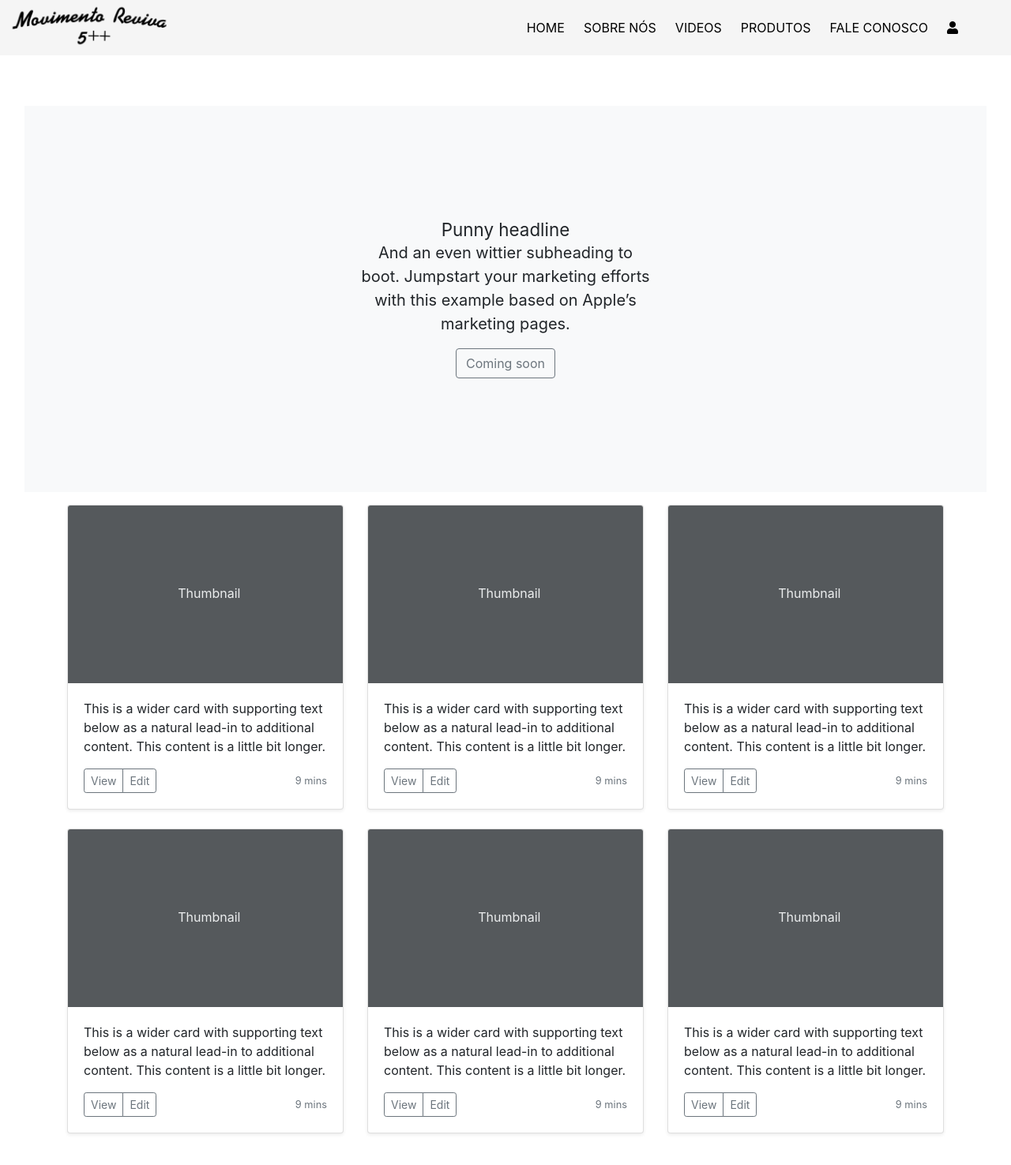
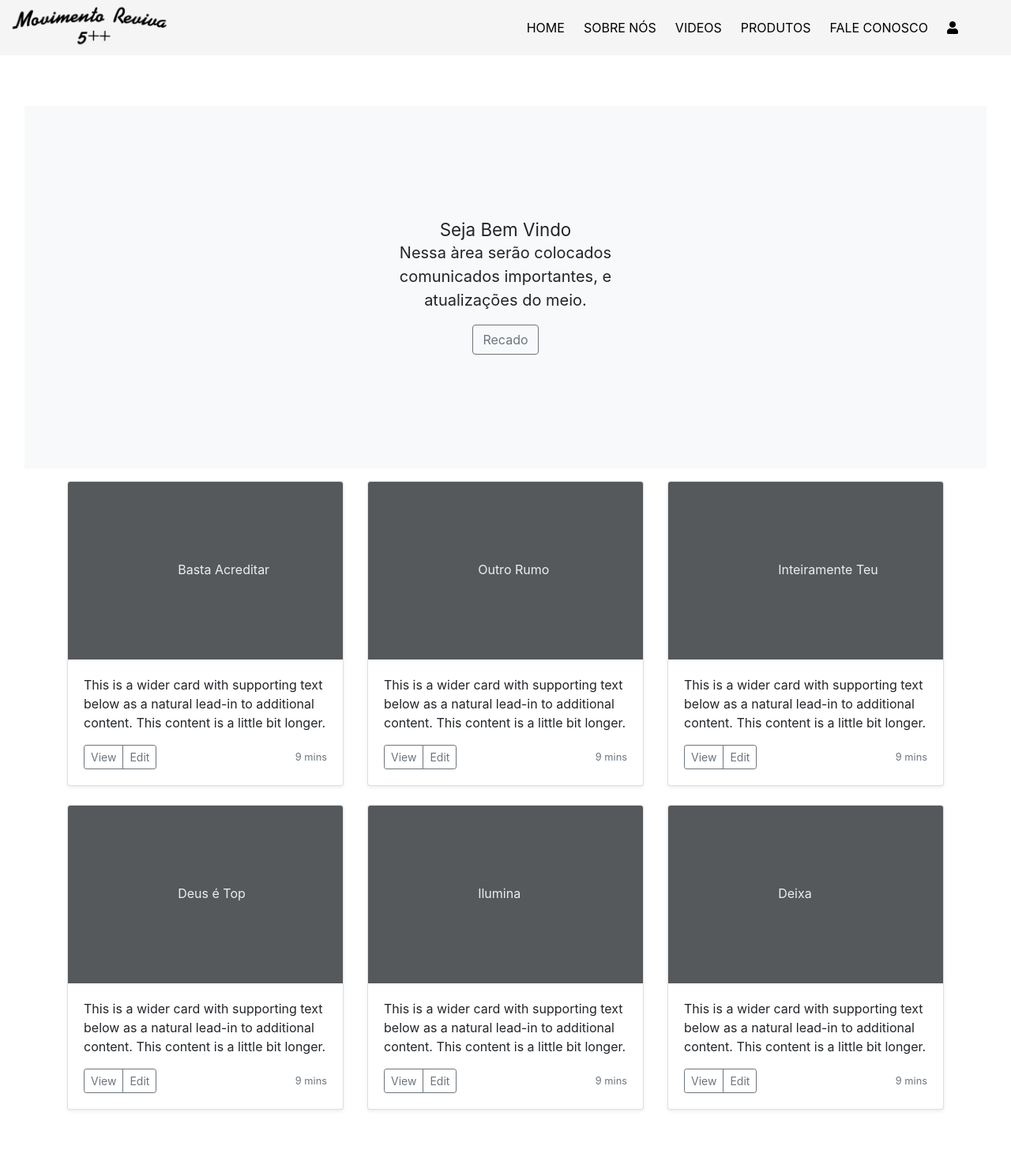
Before and after one commit to BrunoViniciusDiasBrito/movimento-rvv-php, a PHP site: page / in a window 1280 px wide. Shown: the top 1475 px of the page at 79% size. After the commit the page ends 1406 px from the top, so only its background shows below. Run offline with PHP 8.4, Linux system fonts and the light colour scheme.

Commit message:
index update 0.0.3

```diff
--- a/index.php
+++ b/index.php
@@ -1,13 +1,42 @@
 <?php include './components/header.php' ?>
+
+        <?php
+        $thumb = array(
+            array(
+                "title"=>"Basta Acreditar",
+                "link"=>"https://www.youtube.com/movimentoreviva"
+            ),
+            array(
+                "title"=>"Outro Rumo",
+                "link"=>"https://www.youtube.com/movimentoreviva"
+            ),
+            array(
+                "title"=>"Inteiramente Teu",
+                "link"=>"https://www.youtube.com/movimentoreviva"
+            ),
+            array(
+                "title"=>"Deus é Top",
+                "link"=>"https://www.youtube.com/movimentoreviva"
+            ),
+            array(
+                "title"=>"Ilumina",
+                "link"=>"https://www.youtube.com/movimentoreviva"
+            ),
+            array(
+                "title"=>"Deixa",
+                "link"=>"https://www.youtube.com/movimentoreviva"
+            )
+        )
+        ?>
 
         <main class="main-wrap">
             <div class="album py-5">
                 <div class="container-fluid">
                 <div class="position-relative overflow-hidden p-3 p-md-5 m-md-3 text-center bg-light">
                         <div class="col-md-5 p-lg-5 mx-auto my-5">
-                        <h1 class="display-4 font-weight-normal">Punny headline</h1>
-                        <p class="lead font-weight-normal">And an even wittier subheading to boot. Jumpstart your marketing efforts with this example based on Apple’s marketing pages.</p>
-                        <a class="btn btn-outline-secondary" href="#">Coming soon</a>
+                            <h1 class="display-4 font-weight-normal">Seja Bem Vindo</h1>
+                            <p class="lead font-weight-normal">Nessa àrea serão colocados comunicados importantes, e atualizações do meio.</p>
+                            <a class="btn btn-outline-secondary" href="#">Recado</a>
                         </div>
                         <div class="product-device shadow-sm d-none d-md-block"></div>
                         <div class="product-device product-device-2 shadow-sm d-none d-md-block"></div>
@@ -15,9 +44,11 @@
                 </div>
                     <div class="container">
                     <div class="row">
+                        <?php foreach($thumb as $thumbnail){?>
+                            <?php if(isset($thumbnail)){?>
                                 <div class="col-md-4">
                                     <div class="card mb-4 shadow-sm">
-                        <svg class="bd-placeholder-img card-img-top" width="100%" height="225" xmlns="http://www.w3.org/2000/svg" preserveAspectRatio="xMidYMid slice" focusable="false" role="img" aria-label="Placeholder: Thumbnail"><title>Placeholder</title><rect width="100%" height="100%" fill="#55595c"/><text x="40%" y="50%" fill="#eceeef" dy=".3em">Thumbnail</text></svg>
+                                        <svg class="bd-placeholder-img card-img-top" width="100%" height="225" xmlns="http://www.w3.org/2000/svg" preserveAspectRatio="xMidYMid slice" focusable="false" role="img" aria-label="Placeholder: Thumbnail"><title>Placeholder</title><rect width="100%" height="100%" fill="#55595c"/><text x="40%" y="50%" fill="#eceeef" dy=".3em"><?php echo $thumbnail['title']?></text></svg>
                                         <div class="card-body">
                                             <p class="card-text">This is a wider card with supporting text below as a natural lead-in to additional content. This content is a little bit longer.</p>
                                             <div class="d-flex justify-content-between align-items-center">
@@ -30,82 +61,9 @@
                                         </div>
                                     </div>
                                 </div>
-                    <div class="col-md-4">
-                    <div class="card mb-4 shadow-sm">
-                        <svg class="bd-placeholder-img card-img-top" width="100%" height="225" xmlns="http://www.w3.org/2000/svg" preserveAspectRatio="xMidYMid slice" focusable="false" role="img" aria-label="Placeholder: Thumbnail"><title>Placeholder</title><rect width="100%" height="100%" fill="#55595c"/><text x="40%" y="50%" fill="#eceeef" dy=".3em">Thumbnail</text></svg>
-                        <div class="card-body">
-                        <p class="card-text">This is a wider card with supporting text below as a natural lead-in to additional content. This content is a little bit longer.</p>
-                        <div class="d-flex justify-content-between align-items-center">
-                            <div class="btn-group">
-                            <button type="button" class="btn btn-sm btn-outline-secondary">View</button>
-                            <button type="button" class="btn btn-sm btn-outline-secondary">Edit</button>
-                            </div>
-                            <small class="text-muted">9 mins</small>
-                        </div>
-                        </div>
-                    </div>
-                    </div>
-                    <div class="col-md-4">
-                    <div class="card mb-4 shadow-sm">
-                        <svg class="bd-placeholder-img card-img-top" width="100%" height="225" xmlns="http://www.w3.org/2000/svg" preserveAspectRatio="xMidYMid slice" focusable="false" role="img" aria-label="Placeholder: Thumbnail"><title>Placeholder</title><rect width="100%" height="100%" fill="#55595c"/><text x="40%" y="50%" fill="#eceeef" dy=".3em">Thumbnail</text></svg>
-                        <div class="card-body">
-                        <p class="card-text">This is a wider card with supporting text below as a natural lead-in to additional content. This content is a little bit longer.</p>
-                        <div class="d-flex justify-content-between align-items-center">
-                            <div class="btn-group">
-                            <button type="button" class="btn btn-sm btn-outline-secondary">View</button>
-                            <button type="button" class="btn btn-sm btn-outline-secondary">Edit</button>
-                            </div>
-                            <small class="text-muted">9 mins</small>
-                        </div>
-                        </div>
-                    </div>
-                    </div>
+                            <?php }?>
+                        <?php }?>
 
-                    <div class="col-md-4">
-                    <div class="card mb-4 shadow-sm">
-                        <svg class="bd-placeholder-img card-img-top" width="100%" height="225" xmlns="http://www.w3.org/2000/svg" preserveAspectRatio="xMidYMid slice" focusable="false" role="img" aria-label="Placeholder: Thumbnail"><title>Placeholder</title><rect width="100%" height="100%" fill="#55595c"/><text x="40%" y="50%" fill="#eceeef" dy=".3em">Thumbnail</text></svg>
-                        <div class="card-body">
-                        <p class="card-text">This is a wider card with supporting text below as a natural lead-in to additional content. This content is a little bit longer.</p>
-                        <div class="d-flex justify-content-between align-items-center">
-                            <div class="btn-group">
-                            <button type="button" class="btn btn-sm btn-outline-secondary">View</button>
-                            <button type="button" class="btn btn-sm btn-outline-secondary">Edit</button>
-                            </div>
-                            <small class="text-muted">9 mins</small>
-                        </div>
-                        </div>
-                    </div>
-                    </div>
-                    <div class="col-md-4">
-                    <div class="card mb-4 shadow-sm">
-                        <svg class="bd-placeholder-img card-img-top" width="100%" height="225" xmlns="http://www.w3.org/2000/svg" preserveAspectRatio="xMidYMid slice" focusable="false" role="img" aria-label="Placeholder: Thumbnail"><title>Placeholder</title><rect width="100%" height="100%" fill="#55595c"/><text x="40%" y="50%" fill="#eceeef" dy=".3em">Thumbnail</text></svg>
-                        <div class="card-body">
-                        <p class="card-text">This is a wider card with supporting text below as a natural lead-in to additional content. This content is a little bit longer.</p>
-                        <div class="d-flex justify-content-between align-items-center">
-                            <div class="btn-group">
-                            <button type="button" class="btn btn-sm btn-outline-secondary">View</button>
-                            <button type="button" class="btn btn-sm btn-outline-secondary">Edit</button>
-                            </div>
-                            <small class="text-muted">9 mins</small>
-                        </div>
-                        </div>
-                    </div>
-                    </div>
-                    <div class="col-md-4">
-                    <div class="card mb-4 shadow-sm">
-                        <svg class="bd-placeholder-img card-img-top" width="100%" height="225" xmlns="http://www.w3.org/2000/svg" preserveAspectRatio="xMidYMid slice" focusable="false" role="img" aria-label="Placeholder: Thumbnail"><title>Placeholder</title><rect width="100%" height="100%" fill="#55595c"/><text x="40%" y="50%" fill="#eceeef" dy=".3em">Thumbnail</text></svg>
-                        <div class="card-body">
-                        <p class="card-text">This is a wider card with supporting text below as a natural lead-in to additional content. This content is a little bit longer.</p>
-                        <div class="d-flex justify-content-between align-items-center">
-                            <div class="btn-group">
-                            <button type="button" class="btn btn-sm btn-outline-secondary">View</button>
-                            <button type="button" class="btn btn-sm btn-outline-secondary">Edit</button>
-                            </div>
-                            <small class="text-muted">9 mins</small>
-                        </div>
-                        </div>
-                    </div>
-                    </div>
                         </div>
                         </div>
                     </div>
```
Lines whose indentation alone changed are shown as unchanged.
